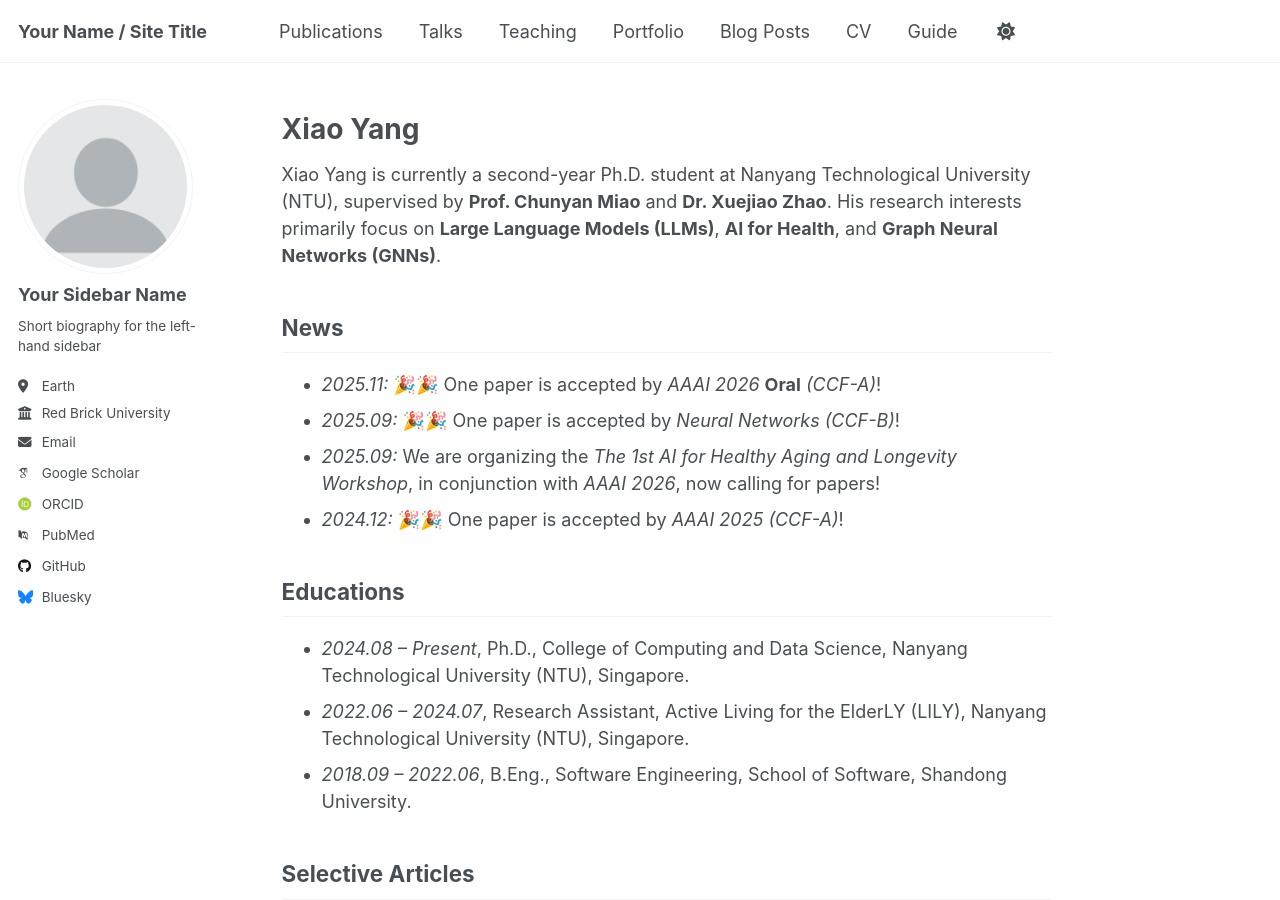
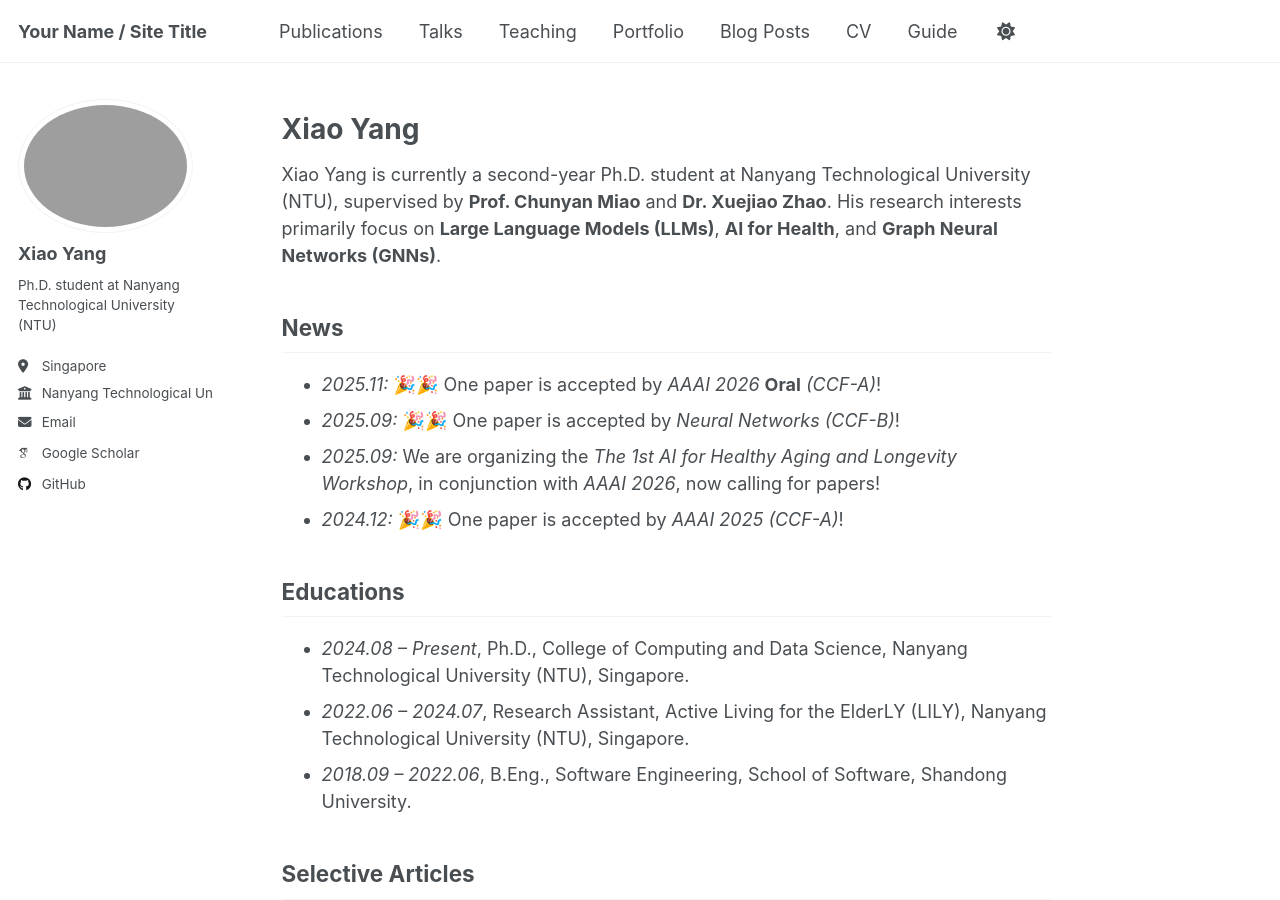
Before and after one commit to YXNTU/YXNTU.github.io, a Jekyll site: the page built from _pages/about.md, in a window 1280 px wide and 900 px high. Built offline with Jekyll 4.4.1, drawn with Linux system fonts in a browser that asks for light colours; some web fonts are replaced; a script that is not in the unit is left out.

Commit message:
Update _config.yml

```diff
--- a/_config.yml
+++ b/_config.yml
@@ -23,61 +23,61 @@ repository               : "academicpages/academicpages.github.io"
 #               Additional customization can be done by editing /_includes/author-profile.html
 author:
   # Biographic information
-  avatar           : "profile.png"
-  name             : "Your Sidebar Name"
-  pronouns         : # example: "she/her"
-  bio              : "Short biography for the left-hand sidebar"
-  location         : "Earth"
-  employer         : "Red Brick University"
-  uri              : # URL
-  email            : "none@example.org"
+  avatar           : "profile.jpeg"
+  name             : "Xiao Yang"
+  # pronouns         : # "he/his"
+  bio              : "Ph.D. student at Nanyang Technological University (NTU)"
+  location         : "Singapore"
+  employer         : "Nanyang Technological University"
+  # uri              : "https://yxntu.github.io"
+  email            : "yangxiao.cs@gmail.com"
 
   # Academic websites
-  academia         : # URL
-  arxiv            : # URL - Update with the correct link to your profile
-  googlescholar    : "https://scholar.google.com/citations?user=PS_CX0AAAAAJ"
-  inspire-hep      : # URL
-  impactstory      : # URL
-  orcid            : "https://orcid.org/yourorcidurl"
-  semantic         : # URL
-  pubmed           : "https://www.ncbi.nlm.nih.gov/pubmed/?term=john+snow"
-  researchgate     : # URL
-  scopus           : # URL
+  # academia         : # URL
+  # arxiv            : # URL - Update with the correct link to your profile
+  googlescholar    : "https://scholar.google.com/citations?user=tfqh-pkAAAAJ&hl=zh-CN"
+  # inspire-hep      : # URL
+  # impactstory      : # URL
+  # orcid            : "https://orcid.org/yourorcidurl"
+  # semantic         : # URL
+  # pubmed           : "https://www.ncbi.nlm.nih.gov/pubmed/?term=john+snow"
+  # researchgate     : # URL
+  # scopus           : # URL
 
   # Repositories and software development
-  bitbucket        : # Username - Update with your username on the site
-  codepen          : # Username
-  dribbble         : # Username
-  github           : "academicpages"
-  kaggle           : # Username
-  stackoverflow    : # User number or user number and name (i.e., use "1" or "1/jeff-atwood")
+  # bitbucket        : # Username - Update with your username on the site
+  # codepen          : # Username
+  # dribbble         : # Username
+  github           : "https://github.com/YXNTU"
+  # kaggle           : # Username
+  # stackoverflow    : # User number or user number and name (i.e., use "1" or "1/jeff-atwood")
 
   # Social media
-  artstation       : # Username
-  bluesky          : "bsky.app" # Replace this with you Bluesky username
-  facebook         : # Username
-  flickr           : # Username
-  foursquare       : # Username
-  goodreads        : # Username
-  google_plus      : # Username
-  keybase          : # Username
-  instagram        : # Username
-  lastfm           : # Username
-  linkedin         : # Username
-  mastodon         : # URL
-  medium           : # URL
-  pinterest        : # Username
-  soundcloud       : # Username
-  steam            : # Username
-  telegram         : # URL
-  tumblr           : # Username
-  twitter          : # Username for X / Twitter
-  vine             : # Username
-  weibo            : # Username
-  wikipedia        : # Username
-  xing             : # Username
-  youtube          : # Username
-  zhihu            : # Username
+  # artstation       : # Username
+  # bluesky          : "bsky.app" # Replace this with you Bluesky username
+  # facebook         : # Username
+  # flickr           : # Username
+  # foursquare       : # Username
+  # goodreads        : # Username
+  # google_plus      : # Username
+  # keybase          : # Username
+  # instagram        : # Username
+  # lastfm           : # Username
+  # linkedin         : # Username
+  # mastodon         : # URL
+  # medium           : # URL
+  # pinterest        : # Username
+  # soundcloud       : # Username
+  # steam            : # Username
+  # telegram         : # URL
+  # tumblr           : # Username
+  # twitter          : # Username for X / Twitter
+  # vine             : # Username
+  # weibo            : # Username
+  # wikipedia        : # Username
+  # xing             : # Username
+  # youtube          : # Username
+  # zhihu            : # Username
 
 # Publication Category - The following the list of publication categories and their headings
 publication_category:
```
